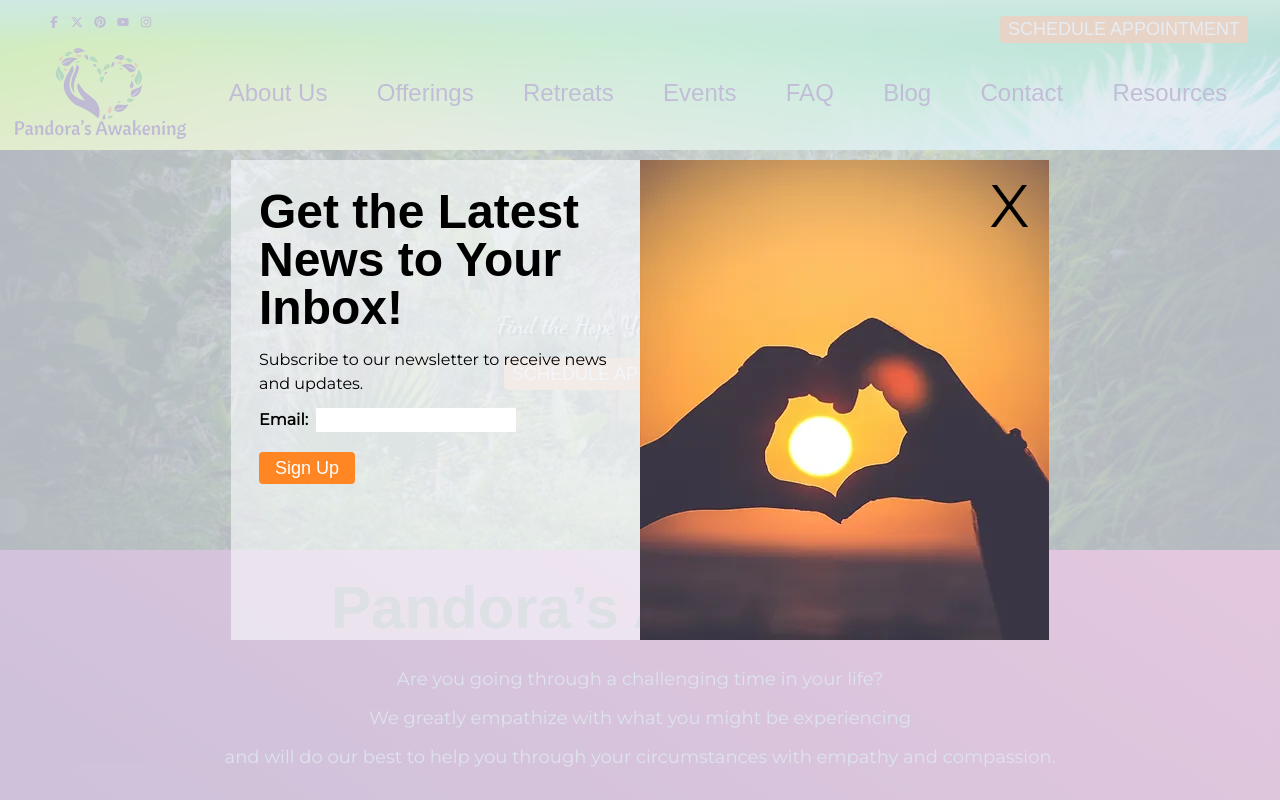
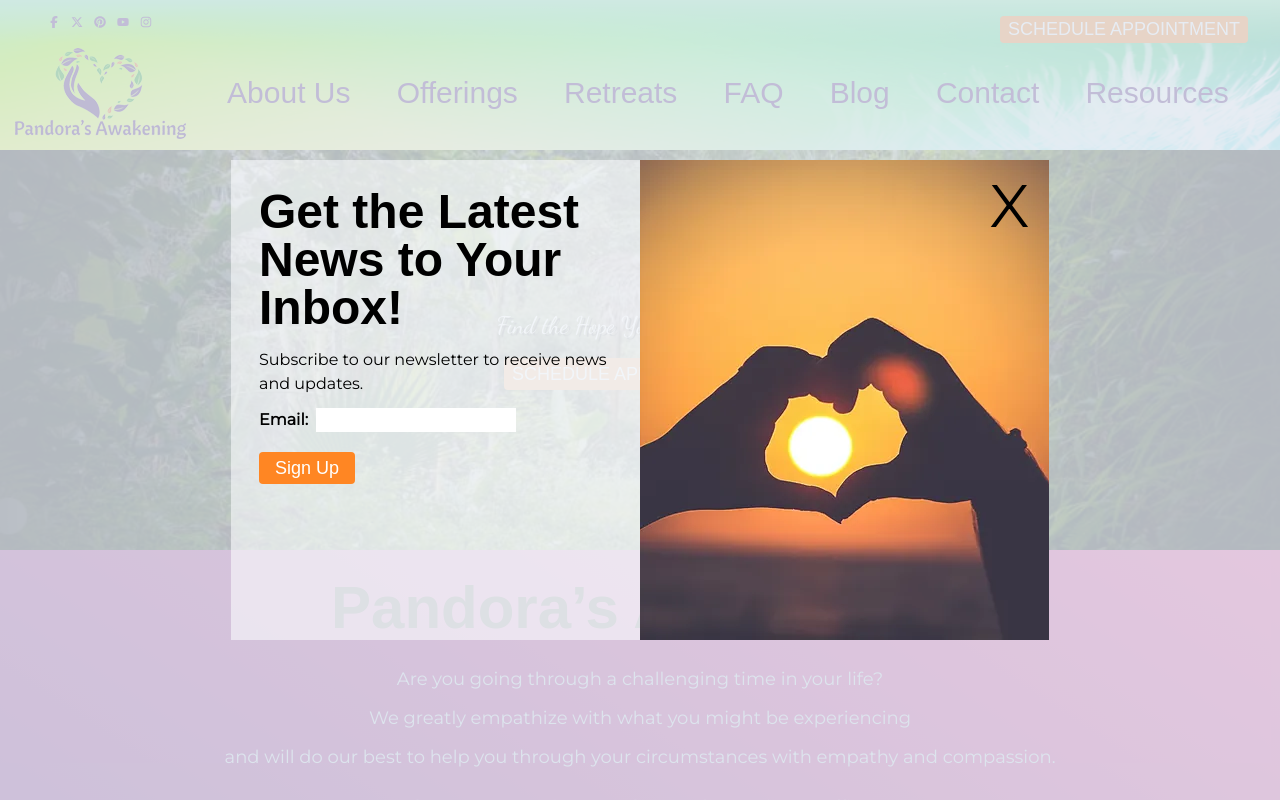
Before and after one commit to dogbeide/pandoras-awakening, a Next.js app: page / in a window 1280 px wide. Shown: the top 800 px of the page. Built offline with nearby package versions, Linux system fonts and the light colour scheme; a web font is replaced by a local one.

Commit message:
remove events from Navbar + add larger text for xl screens

```diff
--- a/app/components/navbar/Navbar.tsx
+++ b/app/components/navbar/Navbar.tsx
@@ -32,10 +32,6 @@ const menuItems: MenuItem[] = [
       {
         title: "Retreats",
         route: "/retreats",
-      },
-      {
-        title: "Events",
-        route: "/events",
       },
       {
         title: "FAQ",
@@ -81,7 +77,7 @@ export default function Navbar() {
             <Link
               key={item.title}
               href={item.route || '/'}
-              className='hover:text-blue-600 px-2 py-4'
+              className='hover:text-blue-600 px-2 py-4 text-3xl max-lg:text-2xl'
             >
               {item.title}
             </Link>
```
